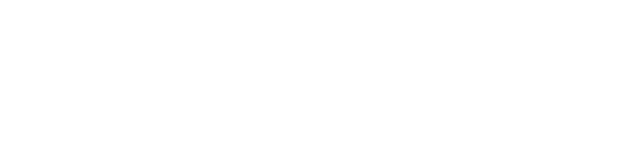
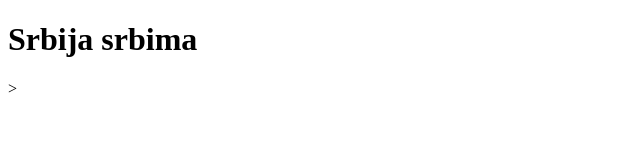
Before and after one commit to AfkCrashy/coursera-test, a plain HTML site: page site/index.html in a window 1280 px wide. Shown: the whole page, without its empty margins (0-640 px from the left). Drawn offline with Linux system fonts and the light colour scheme.

Commit message:
Small addition to our page content

```diff
--- a/site/index.html
+++ b/site/index.html
@@ -7,6 +7,6 @@
     <title>Hello coursera</title>
 </head>
 <body>
-
+    <h1>Srbija srbima</h1>>
 </body>
 </html>
```
